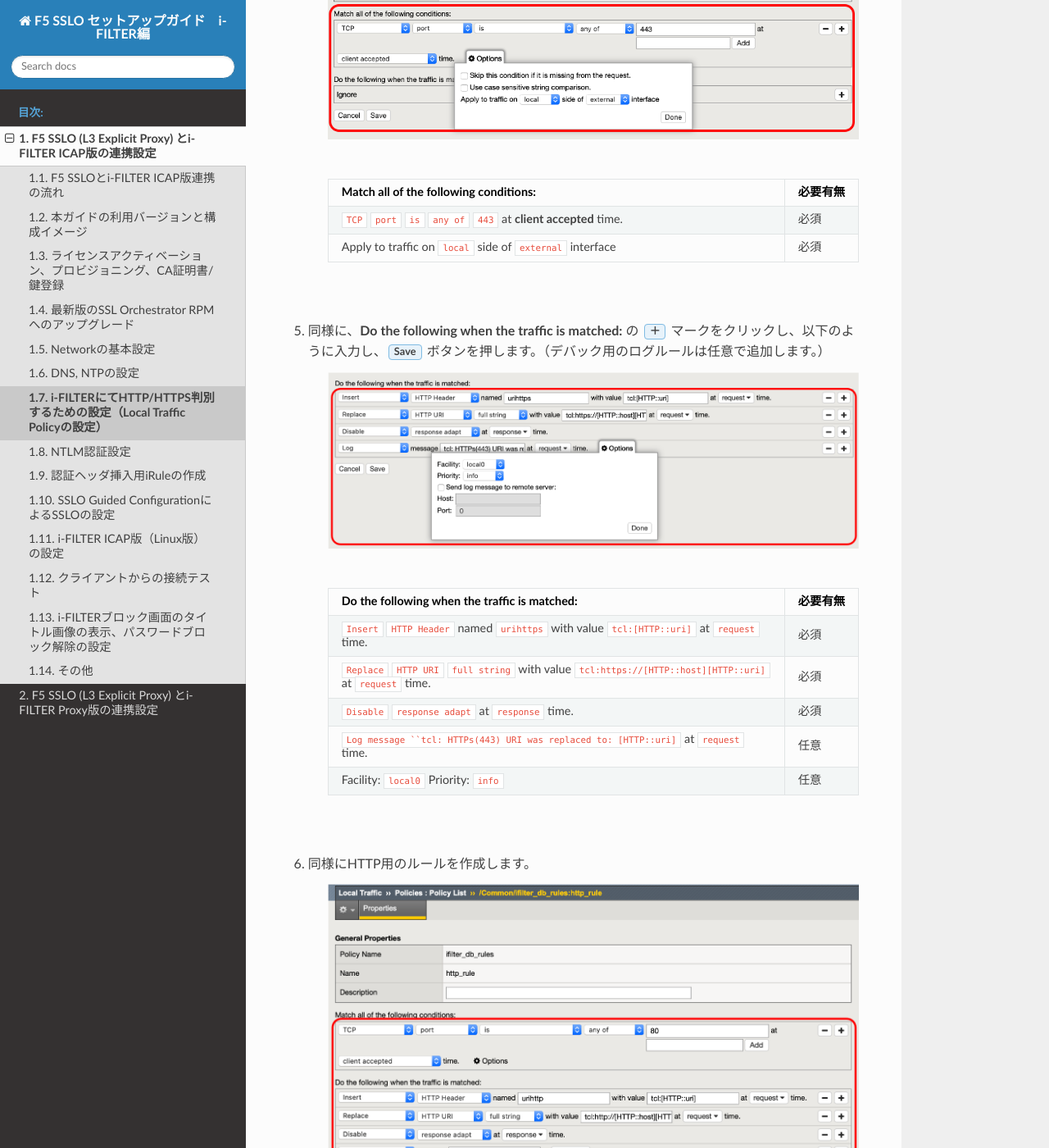
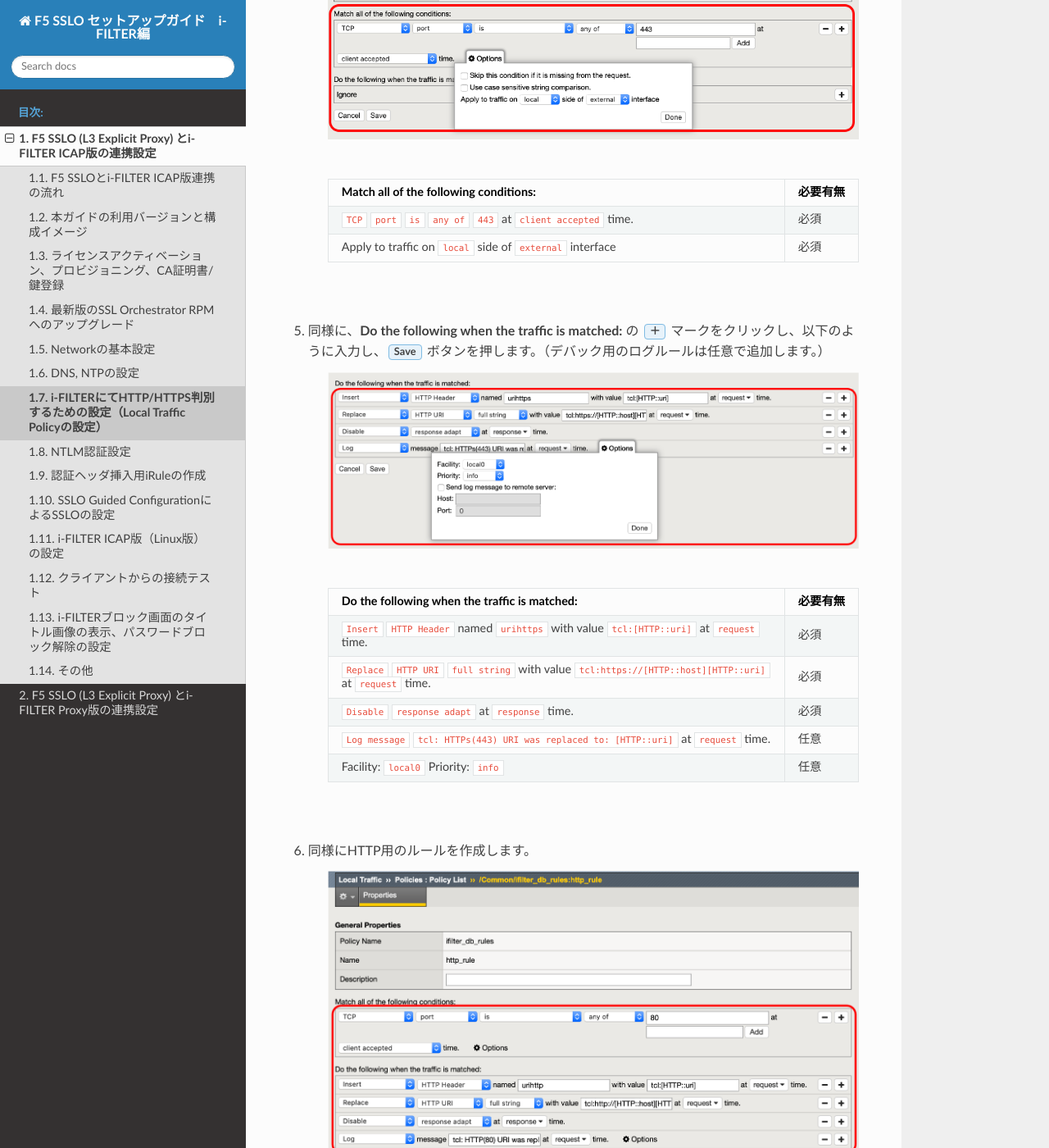
Before and after one commit to BeF5/f5j-sslo-iswf, a Sphinx documentation site: the page built from docs/content1/module07/module07.rst, in a window 1280 px wide and 1400 px high, scrolled down 1391 px. Shown: the whole window at 82% size. Built offline with Sphinx 7.4.7 and the Read the Docs theme 2.0.0, drawn with Linux system fonts in a browser that asks for light colours.

```diff
--- a/docs/content1/module07/module07.rst
+++ b/docs/content1/module07/module07.rst
@@ -23,7 +23,7 @@
          :header: "Match all of the following conditions:", "必要有無"
          :widths: 40, 5
 
-         "``TCP`` ``port`` ``is`` ``any of`` ``443`` at **client accepted** time.", "必須"
+         "``TCP`` ``port`` ``is`` ``any of`` ``443`` at ``client accepted`` time.", "必須"
          "Apply to traffic on ``local`` side of ``external`` interface","必須"
     |
 #. 同様に、**Do the following when the traffic is matched:** の :guilabel:`＋` マークをクリックし、以下のように入力し、:guilabel:`Save` ボタンを押します。（デバック用のログルールは任意で追加します。）
@@ -37,7 +37,7 @@
          "``Insert`` ``HTTP Header`` named ``urihttps`` with value ``tcl:[HTTP::uri]`` at ``request`` time.", "必須"
          "``Replace`` ``HTTP URI`` ``full string`` with value ``tcl:https://[HTTP::host][HTTP::uri]`` at ``request`` time.", "必須"
          "``Disable`` ``response adapt`` at ``response`` time.", "必須"
-         "``Log message ``tcl: HTTPs(443) URI was replaced to: [HTTP::uri]`` at ``request`` time.", "任意"
+         "``Log message`` ``tcl: HTTPs(443) URI was replaced to: [HTTP::uri]`` at ``request`` time.", "任意"
          "Facility: ``local0`` Priority: ``info``","任意"
     |
 #. 同様にHTTP用のルールを作成します。
@@ -58,7 +58,7 @@
          "``Replace`` ``HTTP URI`` ``full string`` with value ``tcl:http://[HTTP::host][HTTP::uri]`` at ``request`` time.", "必須"
          "``Disable`` ``response adapt`` at ``response`` time.", "必須"
          "``Log`` message ``tcl: HTTP(80) URI was replaced to: [HTTP::uri]`` at ``request`` time.", "任意"
-         "Facility: **local0** Priority: **info**","任意"
+         "Facility: ``local0`` Priority: ``info``","任意"
     |
 #. ２つのルール作成後は、以下のようになります。:guilabel:`Save Draft` ボタンを押します。
 
```
